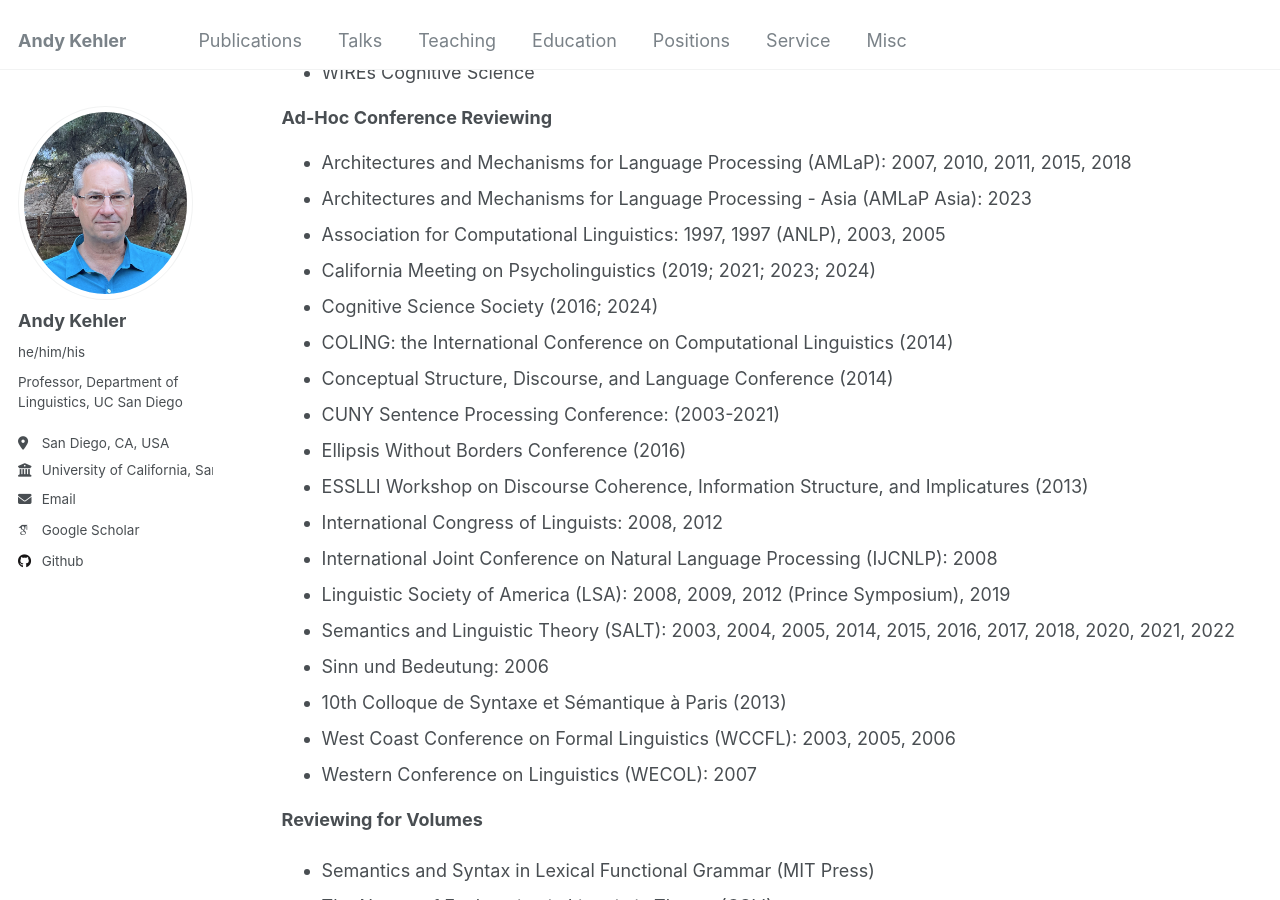
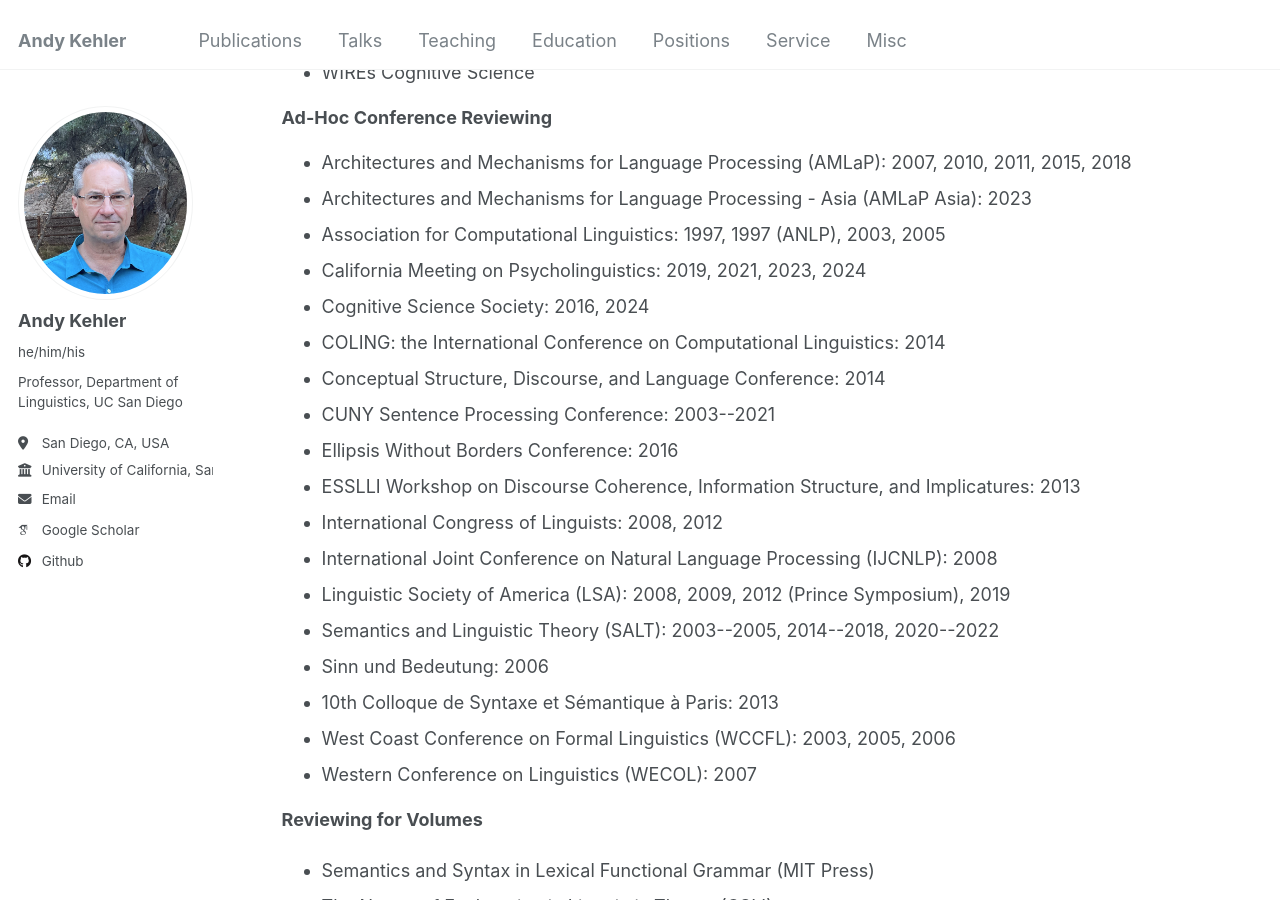
Before and after one commit to akehler/akehler.github.io, a Jekyll site: the page built from _pages/service.html, in a window 1280 px wide and 900 px high, scrolled down 5109 px. Built offline with Jekyll 4.4.1, drawn with Linux system fonts in a browser that asks for light colours; some web fonts are replaced.

Commit message:
Update service.html

```diff
--- a/_pages/service.html
+++ b/_pages/service.html
@@ -443,25 +443,25 @@ Architectures and Mechanisms for Language Processing - Asia (AMLaP Asia): 2023
 Association for Computational Linguistics: 1997, 1997 (ANLP), 2003, 2005
   </li><li>
 
-California Meeting on Psycholinguistics (2019; 2021; 2023; 2024)
+California Meeting on Psycholinguistics: 2019, 2021, 2023, 2024
   </li><li>
 
-Cognitive Science Society (2016; 2024)
+Cognitive Science Society: 2016, 2024
   </li><li>
 
-    COLING: the International Conference on Computational Linguistics (2014)
+    COLING: the International Conference on Computational Linguistics: 2014
   </li><li>
 
-    Conceptual Structure, Discourse, and Language Conference (2014)
+    Conceptual Structure, Discourse, and Language Conference: 2014
   </li><li>
 
-CUNY Sentence Processing Conference: (2003-2021)
+CUNY Sentence Processing Conference: 2003--2021
   </li><li>
 
-       Ellipsis Without Borders Conference (2016)
+       Ellipsis Without Borders Conference: 2016
   </li><li>
 
-    ESSLLI Workshop on Discourse Coherence, Information Structure, and Implicatures (2013)
+    ESSLLI Workshop on Discourse Coherence, Information Structure, and Implicatures: 2013
 
   </li><li>
 
@@ -476,14 +476,14 @@ Linguistic Society of America (LSA): 2008, 2009, 2012 (Prince Symposium), 2019
   </li><li>
 
 
-Semantics and Linguistic Theory (SALT): 2003, 2004, 2005, 2014, 2015, 2016, 2017, 2018, 2020, 2021, 2022
+Semantics and Linguistic Theory (SALT): 2003--2005, 2014--2018, 2020--2022
   </li><li>
 
 
 Sinn und Bedeutung: 2006
   </li><li>
 
-    10th Colloque de Syntaxe et Sémantique à Paris (2013)
+    10th Colloque de Syntaxe et Sémantique à Paris: 2013
 
       </li><li>
 
```
